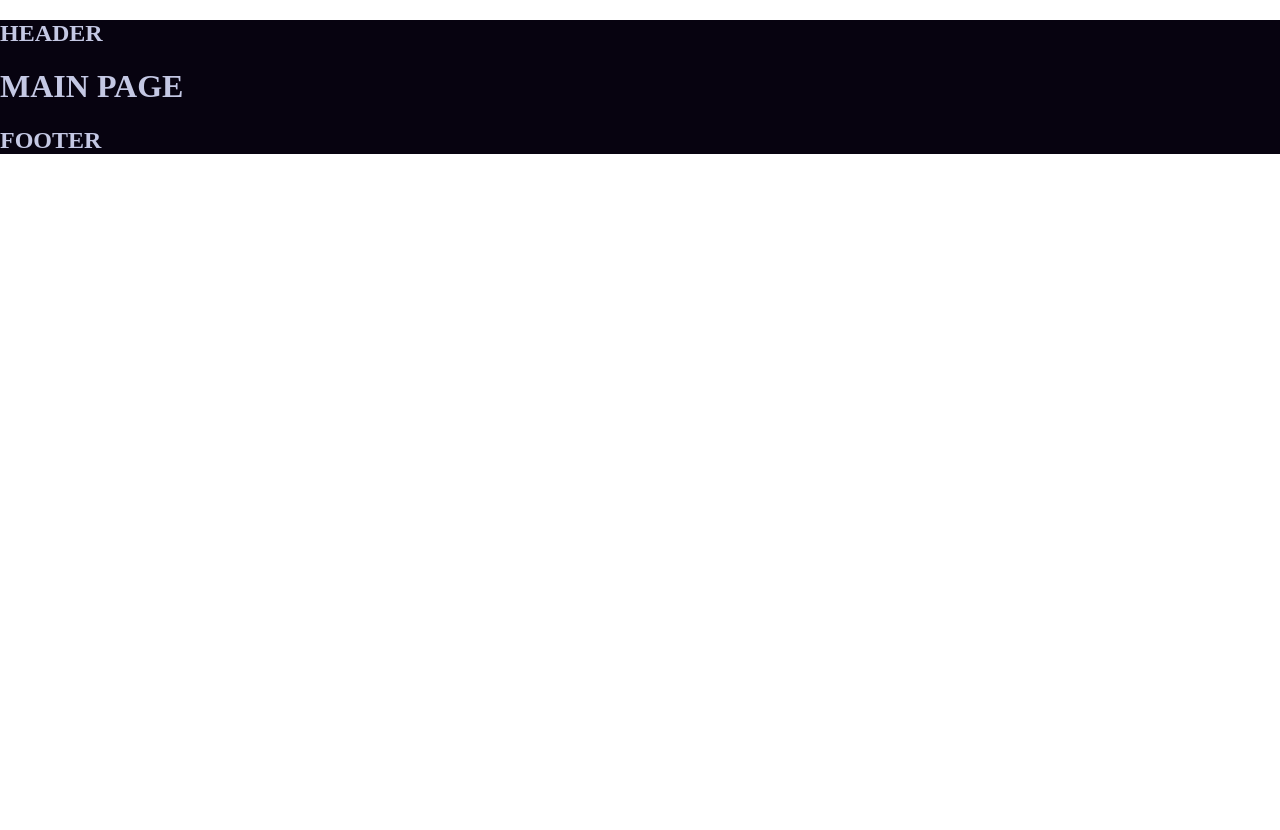
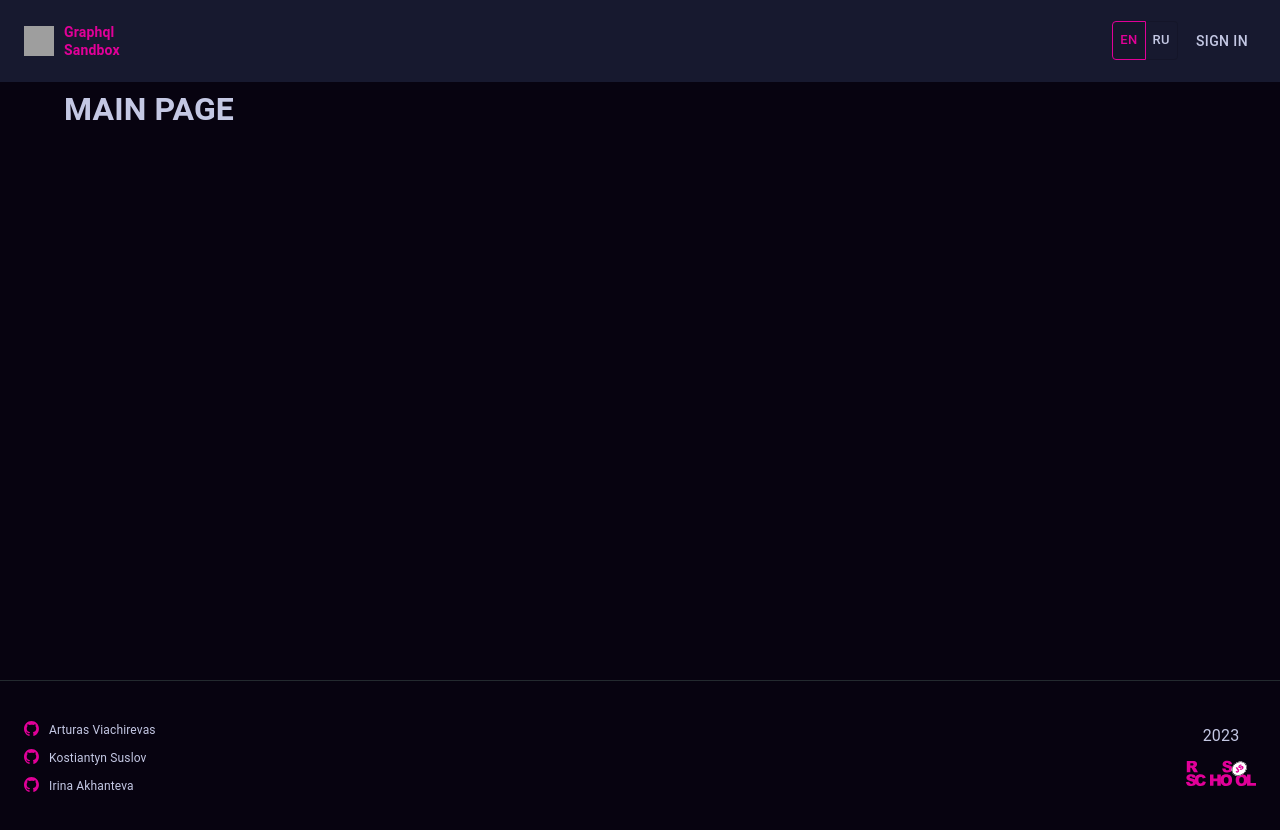
Before and after one commit to Howl404/graphiql-app, a React (Vite) app: page / in a window 1280 px wide. Shown: the top 830 px of the page. Before the commit the page ends 800 px from the top, so only its background shows below. Built offline with nearby package versions, Linux system fonts and the light colour scheme; no server answers; grey boxes are pictures that could not be loaded.

Commit message:
refactor: update layout

```diff
--- a/src/components/Layout/index.tsx
+++ b/src/components/Layout/index.tsx
@@ -1,14 +1,18 @@
 import { Suspense } from 'react';
 import { Outlet } from 'react-router-dom';
+
+import Footer from '../Footer';
+import Header from '../Header';
 
 export default function Layout() {
   return (
     <>
-      <h2>HEADER</h2>
-      <Suspense fallback={<h1>Loading...</h1>}>
-        <Outlet />
-      </Suspense>
-      <h2>FOOTER</h2>
+      <Header>
+        <Suspense fallback={<h1>Loading...</h1>}>
+          <Outlet />
+        </Suspense>
+      </Header>
+      <Footer />
     </>
   );
 }
```
